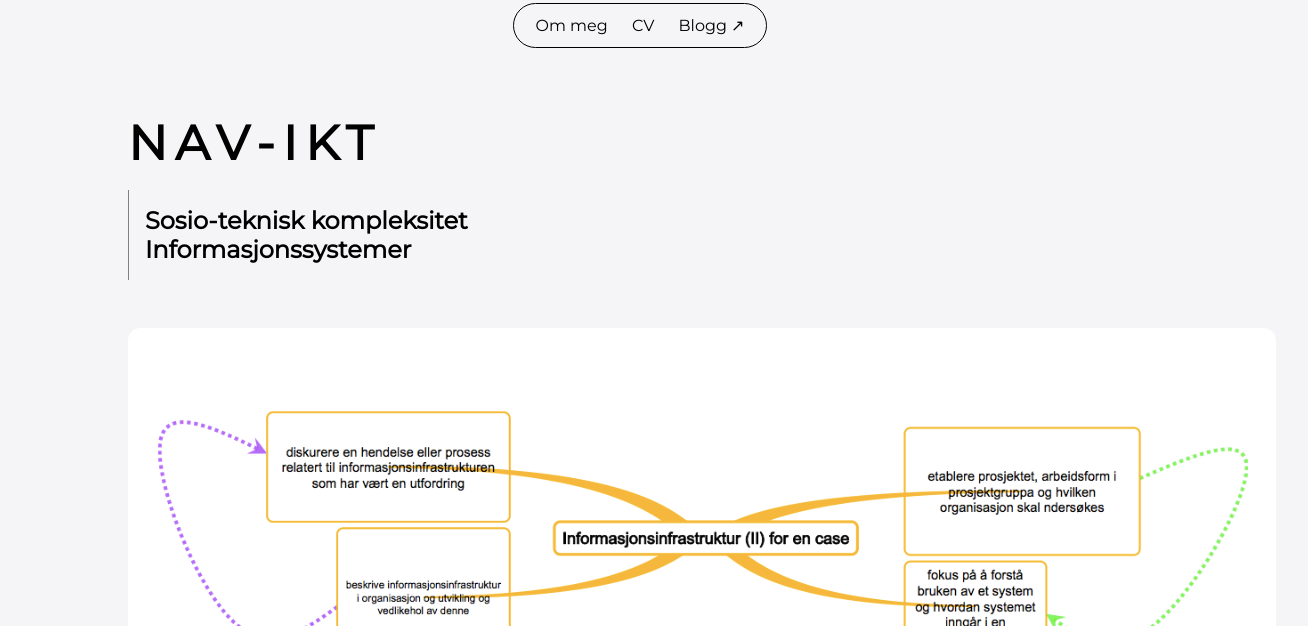
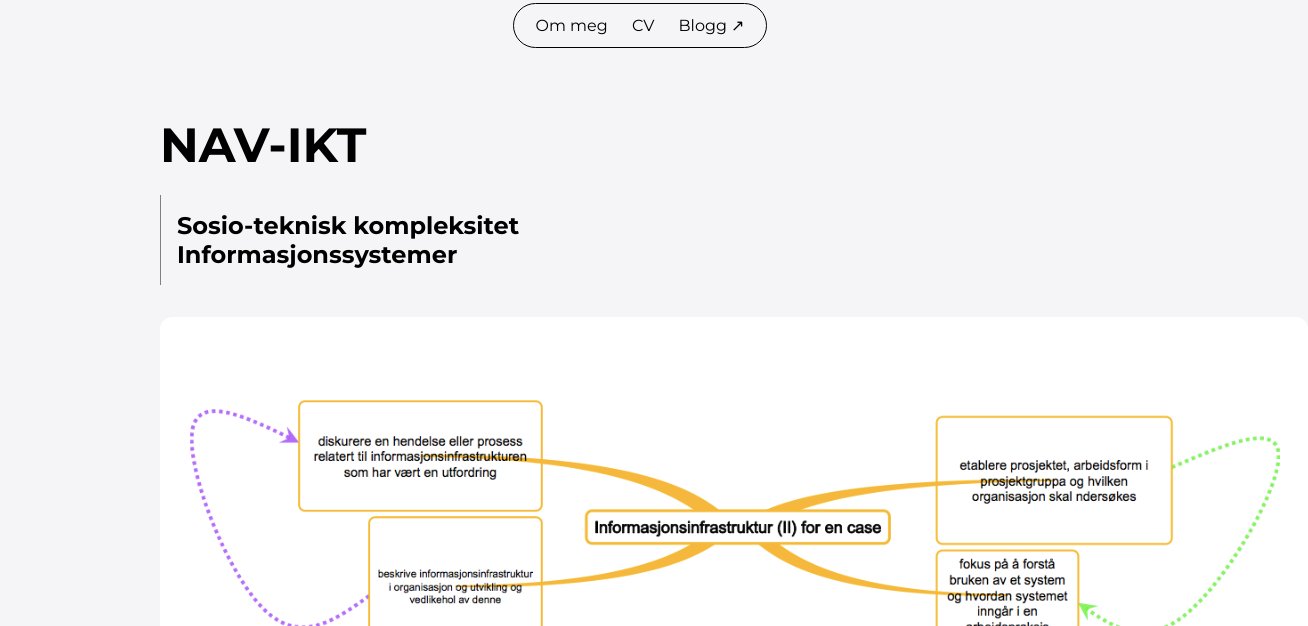
Before and after one commit to annamariabukalska/portfolio, a website: page nav.html in a window 1280 px wide. Shown: the part 174-800 px from the top of the page, 1308 px wide, since content can reach past the window. Drawn offline with nearby package versions, Linux system fonts and the light colour scheme.

Commit message:
Font and styling updates

```diff
--- a/nav.html
+++ b/nav.html
@@ -6,7 +6,7 @@
     <meta name="viewport" content="width=device-width, initial-scale=1.0" />
     <title>Prosjekt: NAV-IKT - Anna Maria Bukalska</title>
     <meta name="description" content="Det skal undersøkes og forstås hvordan et større informasjonssystem fungerer i en organisasjon.">
-    <link rel="stylesheet" href="https://fonts.googleapis.com/css?family=Montserrat">
+    <link rel="stylesheet" href="https://fonts.googleapis.com/css?family=Montserrat:wght@300..900">
     <link rel="stylesheet" href="style/style.css">
     <link rel="icon" href="resources/favicon.png" />
     <script src="https://unpkg.com/typewriter-effect@latest/dist/core.js"></script>
--- a/style/project.scss
+++ b/style/project.scss
@@ -3,7 +3,7 @@
     display: flex;
     align-items: start;
     flex-flow: column;
-    margin: 2em 8em;
+    margin: 2em 10em;
     padding-bottom: 6rem;
 
     .img-box img {
@@ -13,8 +13,7 @@
     .project-title {
         font-size: 3rem;
         font-weight: bolder;
-        letter-spacing: .5rem;
-        line-height: 1.3;
+        line-height: 1.4;
     }
 
     .project-metadata-container {
@@ -23,7 +22,7 @@
         border-left: 1px solid gray;
         padding-left: 1rem;
         margin-top: 1rem;
-        margin-bottom: 3rem;
+        margin-bottom: 2rem;
 
         .project-category {
             color: rgb(131, 131, 131);
```
Also changed, not shown: aftenposten.html (+1 -1 lines), apenhet.html (+1 -1 lines), bankid.html (+1 -1 lines), breathe.html (+1 -1 lines), endometriose.html (+1 -1 lines), ikketaaltforgodfisk.html (+1 -1 lines), index.html (+1 -1 lines), kunstplus.html (+1 -1 lines), linework.html (+1 -1 lines), museum.html (+1 -1 lines), oslolokalt.html (+1 -1 lines), plantmeg.html (+1 -1 lines), snyltometer.html (+1 -1 lines), style/style.css.
